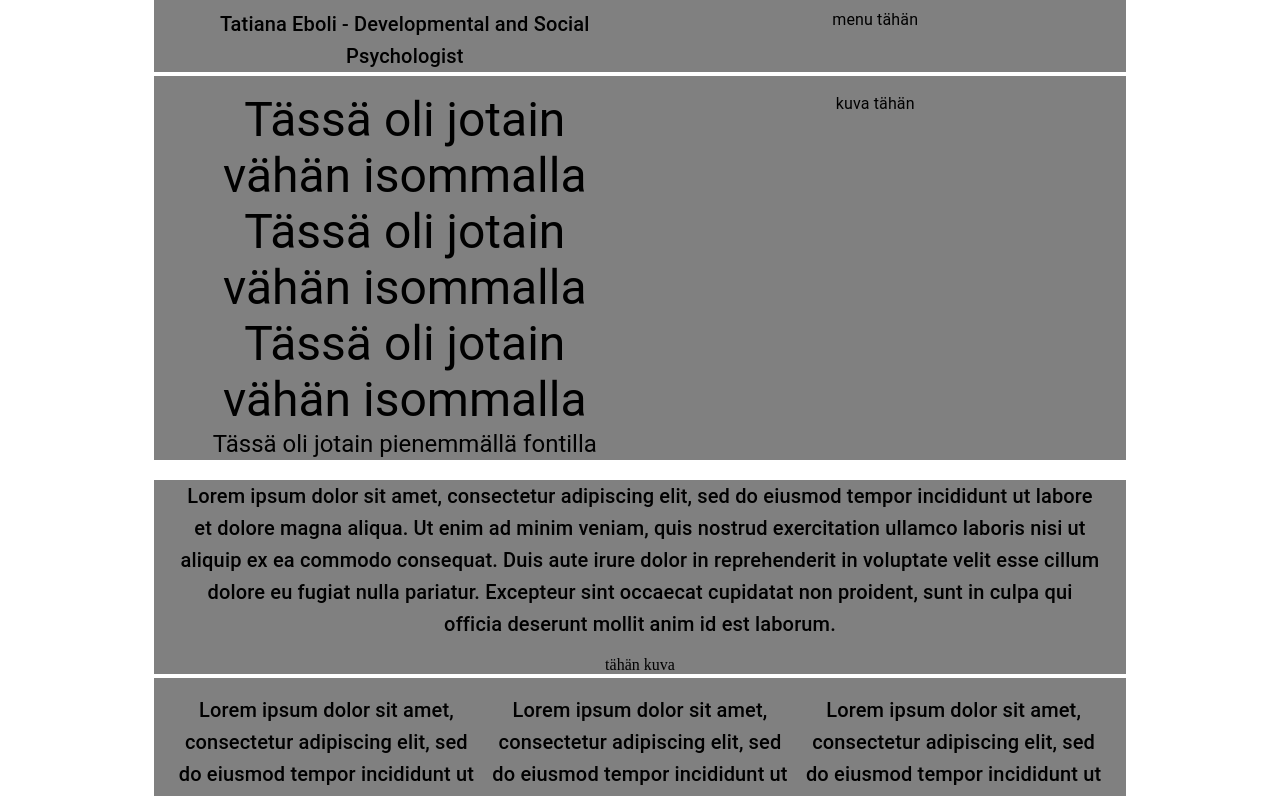
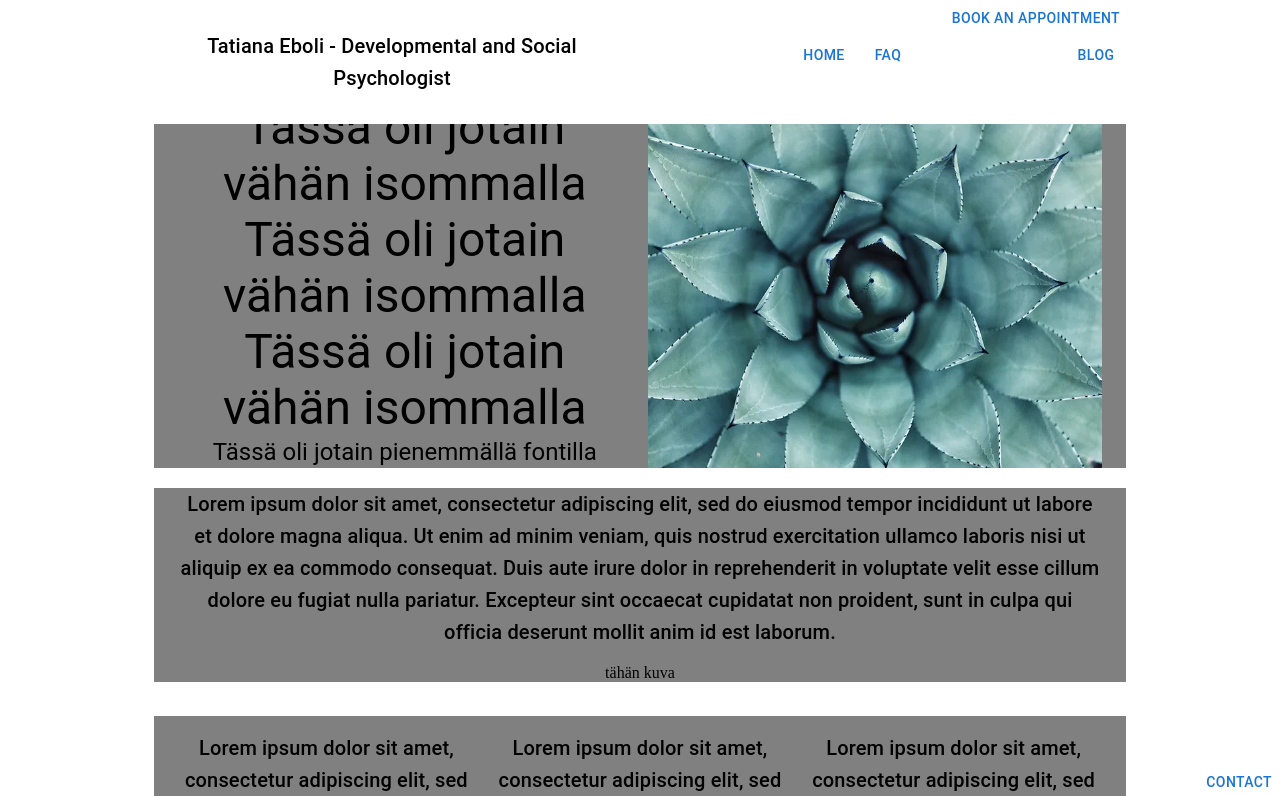
Before and after one commit to dpera005xamk/tatsinsivutdev, a React (Create React App) app: page /#/ in a window 1280 px wide. Shown: the top 796 px of the page. Built offline with nearby package versions, Linux system fonts and the light colour scheme.

Commit message:
updst2211221842

```diff
--- a/src/components/Header.js
+++ b/src/components/Header.js
@@ -1,7 +1,8 @@
 
 import { Container, Typography, Button, Grid } from '@mui/material';
+import { buttonTexts } from '../texts/texts.js'
 
-
+const inLine = {display: "inline-block"}
 
 function Header({gameObject, setGameObject, setMessage}) {
 
@@ -10,23 +11,64 @@ function Header({gameObject, setGameObject, setMessage}) {
     <Container
       maxWidth = "100vw"
       style = {{
-        position: "sticky",
-        background: "gray",
-        marginBottom: "20px",
-        width: "80%"
+        background: "white",
+        position: "fixed",
+        width: "80%",
+        left: "0",
+        right: "0",
+        top: "0"
       }}
       >
 
       <Grid container spacing={2} columns={16} textAlign= "center">
 
         <Grid item xs={8}>
-          <Typography variant= "h6">
+          <Typography
+            variant= "h6"
+            style = {{
+              margin: "auto",
+              padding: "30px 0"
+            }}>
             Tatiana Eboli - Developmental and Social Psychologist
           </Typography>
         </Grid>
 
         <Grid item xs={8}>
-          <Typography>menu tähän</Typography>
+          <Button
+            style= {{
+              display: "block",
+              right: "0",
+              marginLeft: "auto"}}
+          >
+            {buttonTexts.bookButton.en}
+          </Button>
+
+          <Button
+                style= {{float: "right bottom"}}
+              >
+                {buttonTexts.menuButton1.en}
+              </Button>
+          <Button
+                style= {{float: "right", float: "bottom"}}
+              >
+                {buttonTexts.menuButton2.en}
+              </Button>
+              <Button
+                style= {{float: "right"}}
+              >
+                {buttonTexts.menuButton3.en}
+              </Button>
+              <Button
+                style= {{
+                  position: "fixed",
+                  right: "0",
+                  bottom: "0",
+                  padding: "20"
+                }}
+              >
+                {buttonTexts.menuButton4.en}
+              </Button>
+
         </Grid>
 
       </Grid>
--- a/src/components/Home.js
+++ b/src/components/Home.js
@@ -12,7 +12,7 @@ function Home({gameObject, setGameObject, setMessage}) {
   return(
     <Container
       maxWidth = "100vw"
-      textAlign= "center"
+      textalign= "center"
       >
 
       <Header/>
--- a/src/components/MainPage.js
+++ b/src/components/MainPage.js
@@ -12,6 +12,7 @@ function MainPage({gameObject, setGameObject, setMessage}) {
       style = {{
         background: "gray",
         marginBottom: "20px",
+        marginTop: "50px",
         width: "80%",
         textAlign: "center"
       }}
--- a/src/components/PageTitle.js
+++ b/src/components/PageTitle.js
@@ -1,5 +1,6 @@
 
 import { Container, Typography, Button, Grid } from '@mui/material';
+import flower from '../img/isokukka.webp';
 
 
 
@@ -12,6 +13,7 @@ function PageTitle({gameObject, setGameObject, setMessage}) {
       style = {{
         background: "gray",
         marginBottom: "20px",
+        marginTop: "100px",
         width: "80%"
       }}
       >
@@ -37,7 +39,10 @@ function PageTitle({gameObject, setGameObject, setMessage}) {
         </Grid>
 
         <Grid item xs={8}>
-          <Typography>kuva tähän</Typography>
+          <img
+            src= {flower}
+            alt= "big flower"
+            style= {{width: "100%", height: "100%"}}></img>
         </Grid>
 
       </Grid>
--- /dev/null
+++ b/src/texts/texts.js
@@ -0,0 +1,7 @@
+export const buttonTexts = {
+    bookButton: {en: 'Book an Appointment', pt: 'Contato'},
+    menuButton1: {en: 'Home', pt: 'Home'},
+    menuButton2: {en: 'FAQ', pt: 'Saiba Mais'},
+    menuButton3: {en: 'Blog', pt: 'Blog'},
+    menuButton4: {en: 'Contact', pt: 'Contato'},
+}
```
Also changed, not shown: src/img/img.js (added), src/img/isokukka.webp (added), 1 other file (tests, documents, lock files or other folders).
